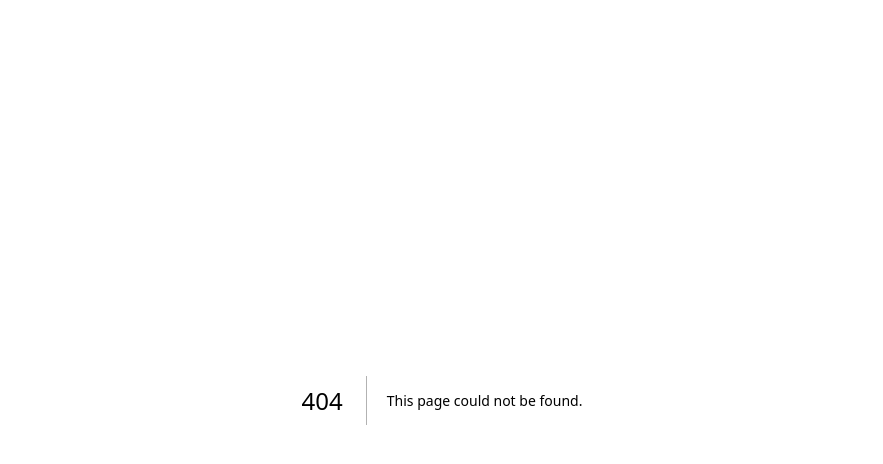
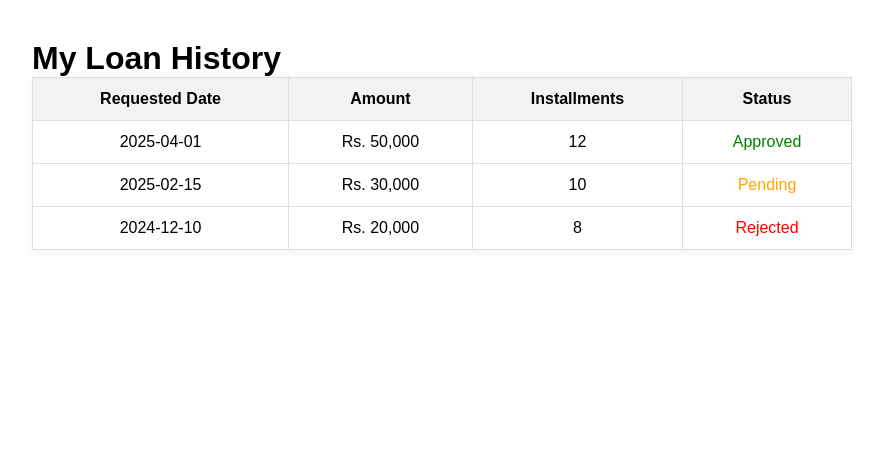
Before and after one commit to AshanManuka/fundflow-frontend, a Next.js app: page /customerDashboard/loanHistory in a window 1280 px wide. Before the commit this address had no page. Shown: the top 464 px of the page, without its empty margins (198-1081 px from the left). Built offline with nearby package versions, Linux system fonts and the light colour scheme.

Commit message:
UI -> loan hisotry

```diff
--- a/src/app/customerDashboard/customerDashboard.module.css
+++ b/src/app/customerDashboard/customerDashboard.module.css
@@ -1,7 +1,7 @@
 .container {
     padding: 40px;
     max-width: 600px;
-    margin: auto;
+    margin: 10% auto;
     text-align: center;
     position: relative;
   }
--- /dev/null
+++ b/src/app/customerDashboard/loanHistory/loanHistory.module.css
@@ -0,0 +1,46 @@
+.container {
+    padding: 40px;
+    max-width: 900px;
+    margin: auto;
+    color: black;
+  }
+
+  .title {
+    margin-bottom: 24px;
+    font-size: 28px;
+    text-align: center;
+  }
+
+  .table {
+    width: 100%;
+    border-collapse: collapse;
+    background-color: #fff;
+    box-shadow: 0 2px 8px rgba(0,0,0,0.05);
+  }
+
+  .table th,
+  .table td {
+    padding: 12px 16px;
+    border: 1px solid #ddd;
+    text-align: center;
+  }
+
+  .table th {
+    background-color: #f2f2f2;
+    font-weight: 600;
+  }
+
+  .approved {
+    color: green;
+    font-weight: 500;
+  }
+
+  .pending {
+    color: orange;
+    font-weight: 500;
+  }
+
+  .rejected {
+    color: red;
+    font-weight: 500;
+  }
--- /dev/null
+++ b/src/app/customerDashboard/loanHistory/page.jsx
@@ -0,0 +1,56 @@
+'use client';
+
+import styles from './loanHistory.module.css';
+
+export default function LoanHistory() {
+  // Sample data — replace with API call later
+  const loanHistory = [
+    {
+      id: 1,
+      requestedDate: '2025-04-01',
+      amount: 50000,
+      installments: 12,
+      status: 'Approved',
+    },
+    {
+      id: 2,
+      requestedDate: '2025-02-15',
+      amount: 30000,
+      installments: 10,
+      status: 'Pending',
+    },
+    {
+      id: 3,
+      requestedDate: '2024-12-10',
+      amount: 20000,
+      installments: 8,
+      status: 'Rejected',
+    },
+  ];
+
+  return (
+    <div className={styles.container}>
+      <h1>My Loan History</h1>
+      <table className={styles.table}>
+        <thead>
+          <tr>
+            <th>Requested Date</th>
+            <th>Amount</th>
+            <th>Installments</th>
+            <th>Status</th>
+          </tr>
+        </thead>
+        <tbody>
+          {loanHistory.map((loan) => (
+            <tr key={loan.id}>
+              <td>{loan.requestedDate}</td>
+              <td>Rs. {loan.amount.toLocaleString()}</td>
+              <td>{loan.installments}</td>
+              <td className={styles[loan.status.toLowerCase()]}>{loan.status}</td>
+            </tr>
+          ))}
+        </tbody>
+      </table>
+    </div>
+  );
+}
```
Also changed, not shown: src/app/customerDashboard/page.jsx (+1 -8 lines).
